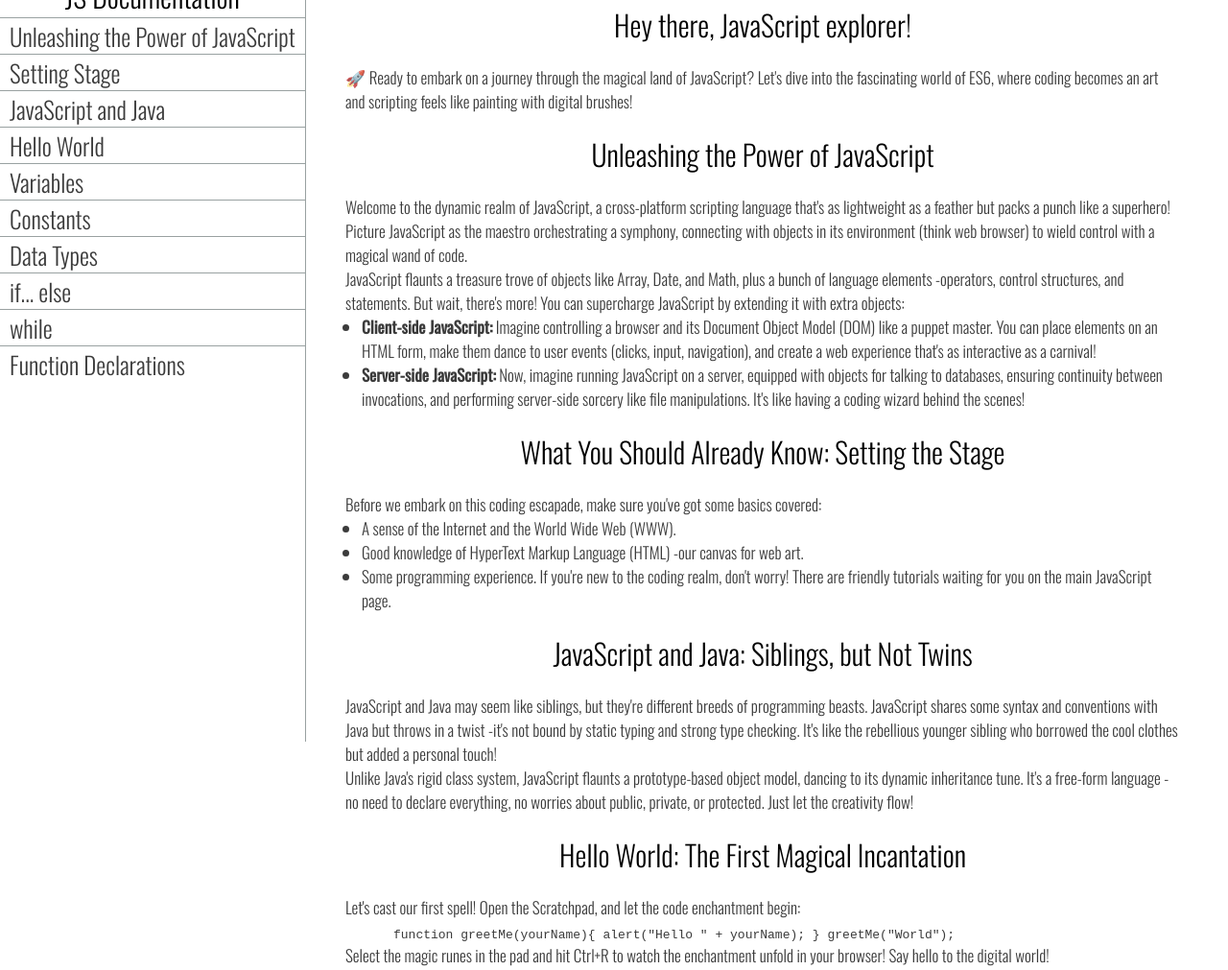
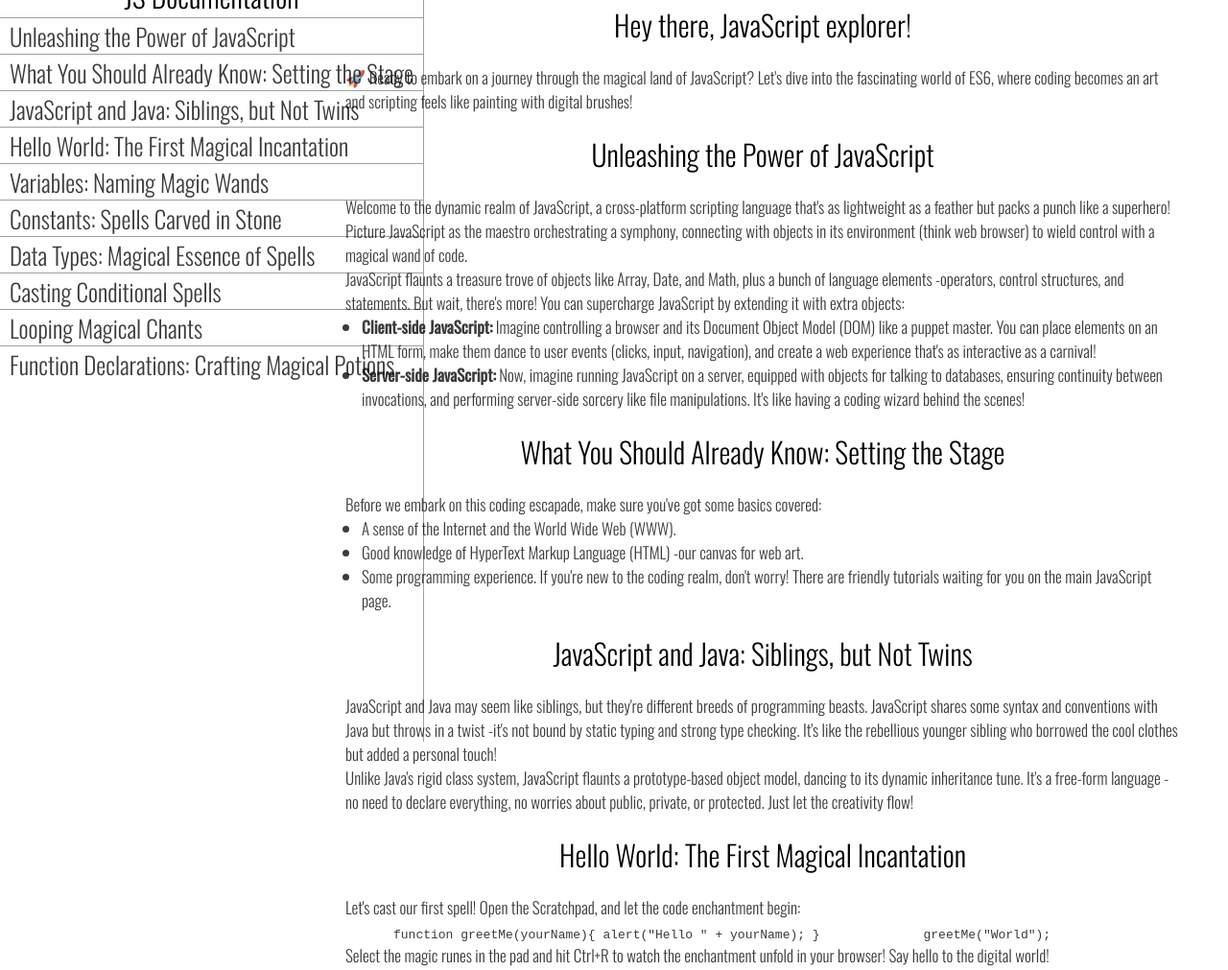
Before and after one commit to dileine/technical-documentation-page, a plain HTML site: page index.html in a window 1280 px wide. Shown: the part 27-1038 px from the top of the page at 96% size. Drawn offline with nearby package versions, Linux system fonts and the light colour scheme.

Commit message:
fix errors

```diff
--- a/index.html
+++ b/index.html
@@ -25,47 +25,51 @@
           <a
             href="#What_You_Should_Already_Know:_Setting_the_Stage"
             class="nav-link"
-            >Setting Stage</a
+            >What You Should Already Know: Setting the Stage</a
           >
         </li>
         <li>
           <a
-            href="#JavaScript_and_Java:_Siblings_but_Not_Twins"
+            href="#JavaScript_and_Java:_Siblings,_but_Not_Twins"
             class="nav-link"
-            >JavaScript and Java</a
+            >JavaScript and Java: Siblings, but Not Twins</a
           >
         </li>
         <li>
           <a href="#Hello_World:_The_First_Magical_Incantation" class="nav-link"
-            >Hello World</a
+            >Hello World: The First Magical Incantation</a
           >
         </li>
         <li>
           <a href="#Variables:_Naming_Magic_Wands" class="nav-link"
-            >Variables</a
+            >Variables: Naming Magic Wands</a
           >
         </li>
         <li>
           <a href="#Constants:_Spells_Carved_in_Stone" class="nav-link"
-            >Constants</a
+            >Constants: Spells Carved in Stone</a
           >
         </li>
         <li>
           <a href="#Data_Types:_Magical_Essence_of_Spells" class="nav-link"
-            >Data Types</a
+            >Data Types: Magical Essence of Spells</a
           >
         </li>
         <li>
-          <a href="#Casting_Conditional_Spells" class="nav-link">if... else</a>
+          <a href="#Casting_Conditional_Spells" class="nav-link"
+            >Casting Conditional Spells</a
+          >
         </li>
         <li>
-          <a href="#Looping_Magical_Chants" class="nav-link">while</a>
+          <a href="#Looping_Magical_Chants" class="nav-link"
+            >Looping Magical Chants</a
+          >
         </li>
         <li>
           <a
             href="#Function_Declarations:_Crafting_Magical_Potions"
             class="nav-link"
-            >Function Declarations</a
+            >Function Declarations: Crafting Magical Potions</a
           >
         </li>
       </ul>
@@ -73,7 +77,7 @@
     <main id="main-doc">
       <header>Hey there, JavaScript explorer!</header>
       <article>
-        <p>
+        <p id="intro">
           🚀 Ready to embark on a journey through the magical land of
           JavaScript? Let's dive into the fascinating world of ES6, where coding
           becomes an art and scripting feels like painting with digital brushes!
@@ -139,7 +143,7 @@
       </section>
       <section
         class="main-section"
-        id="JavaScript_and_Java:_Siblings_but_Not_Twins"
+        id="JavaScript_and_Java:_Siblings,_but_Not_Twins"
       >
         <header>JavaScript and Java: Siblings, but Not Twins</header>
         <article>
@@ -170,10 +174,10 @@
             Let's cast our first spell! Open the Scratchpad, and let the code
             enchantment begin:
           </p>
-          <code>
-            function greetMe(yourName){ alert("Hello " + yourName); }
-            greetMe("World");
+          <code
+            >function greetMe(yourName){ alert("Hello " + yourName); }
           </code>
+          <code> greetMe("World"); </code>
           <p>
             Select the magic runes in the pad and hit Ctrl+R to watch the
             enchantment unfold in your browser! Say hello to the digital world!
@@ -266,7 +270,7 @@
           </p>
         </article>
       </section>
-      <section calss="main-section" id="Looping_Magical_Chants">
+      <section class="main-section" id="Looping_Magical_Chants">
         <header>Looping Magical Chants</header>
         <article>
           <p>
@@ -292,10 +296,9 @@
             JavaScript! Stir the cauldron with the function keyword, a dash of
             name, a sprinkle of arguments, and the magical statements:
           </p>
-          <code
-            >function magicalPotion(ingredients) { // Magical statements here
-            return enchantedResult; }</code
-          >
+          <code>function magicalPotion(ingredients) {</code>
+          <p>// Magical statements here</p>
+          <code>return enchantedResult; }</code>
           <p>
             Arguments are like magical ingredients, passed by value. Stir your
             potion well, and the return statement reveals the enchanted result.
```
